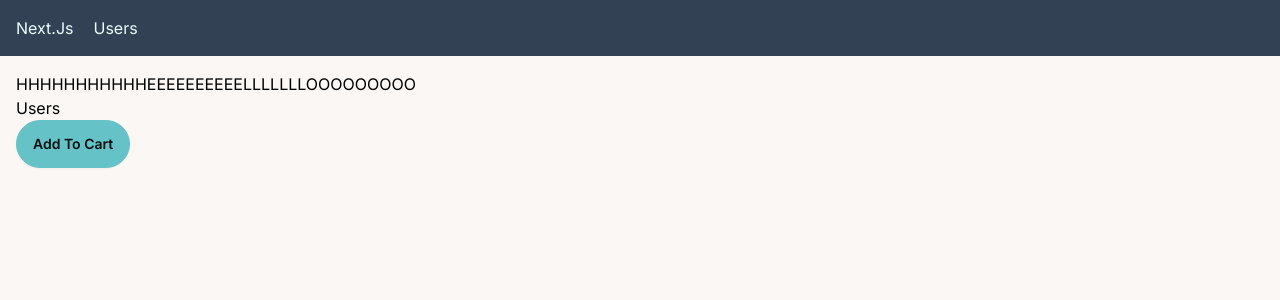
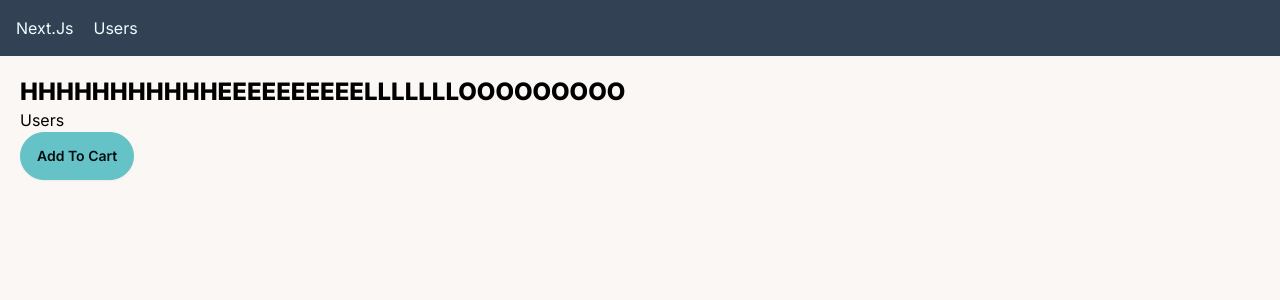
Before and after one commit to rajat0208/next-app, a Next.js app: page / in a window 1280 px wide. Shown: the top 300 px of the page. Built offline with nearby package versions, Linux system fonts and the light colour scheme.

Commit message:
maintaing layer base for h1

```diff
--- a/app/globals.css
+++ b/app/globals.css
@@ -16,3 +16,9 @@
   color: rgb(var(--foreground-rgb));
   color: black;
 }
+
+@layer base{
+ h1{
+  @apply font-extrabold text-2xl;
+ }
+}
--- a/app/layout.tsx
+++ b/app/layout.tsx
@@ -19,7 +19,7 @@
     <html lang="en" data-theme="cupcake">
       <body className={inter.className}>
         <NavBar/>
-        <main className='p-4'>{children}</main>
+        <main className='p-5'>{children}</main>
        </body>
     </html>
   )
```
